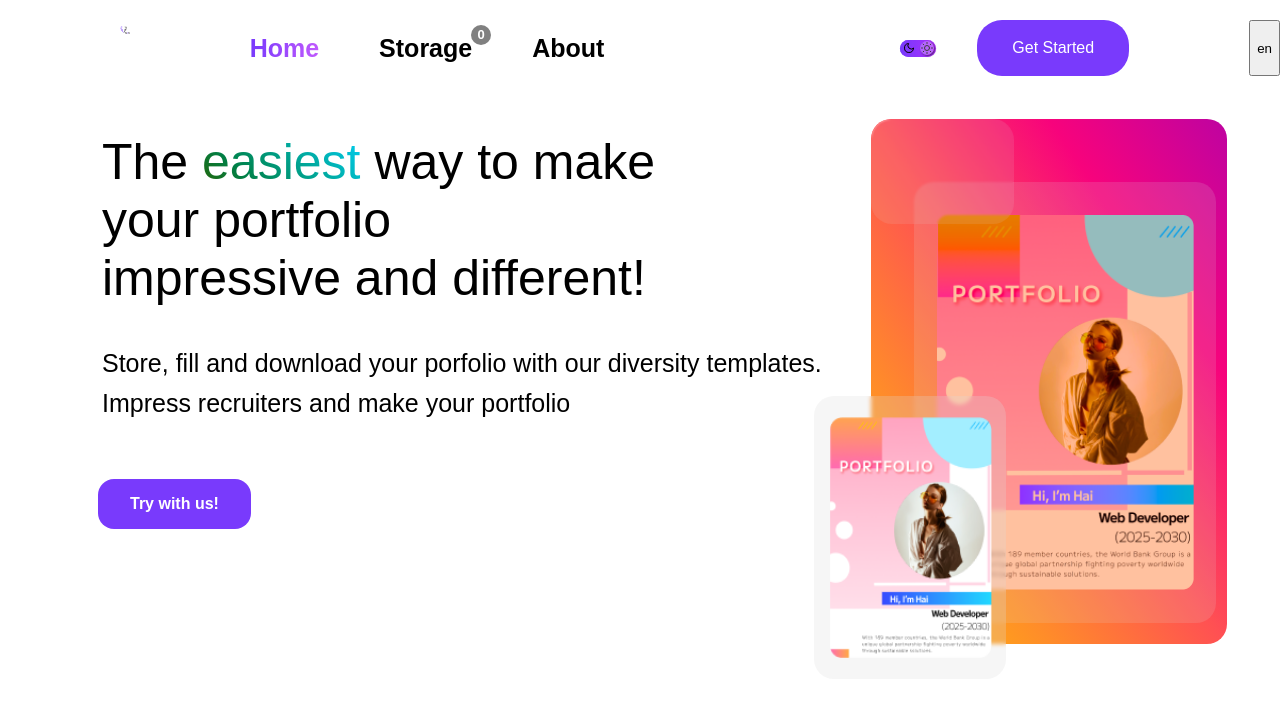
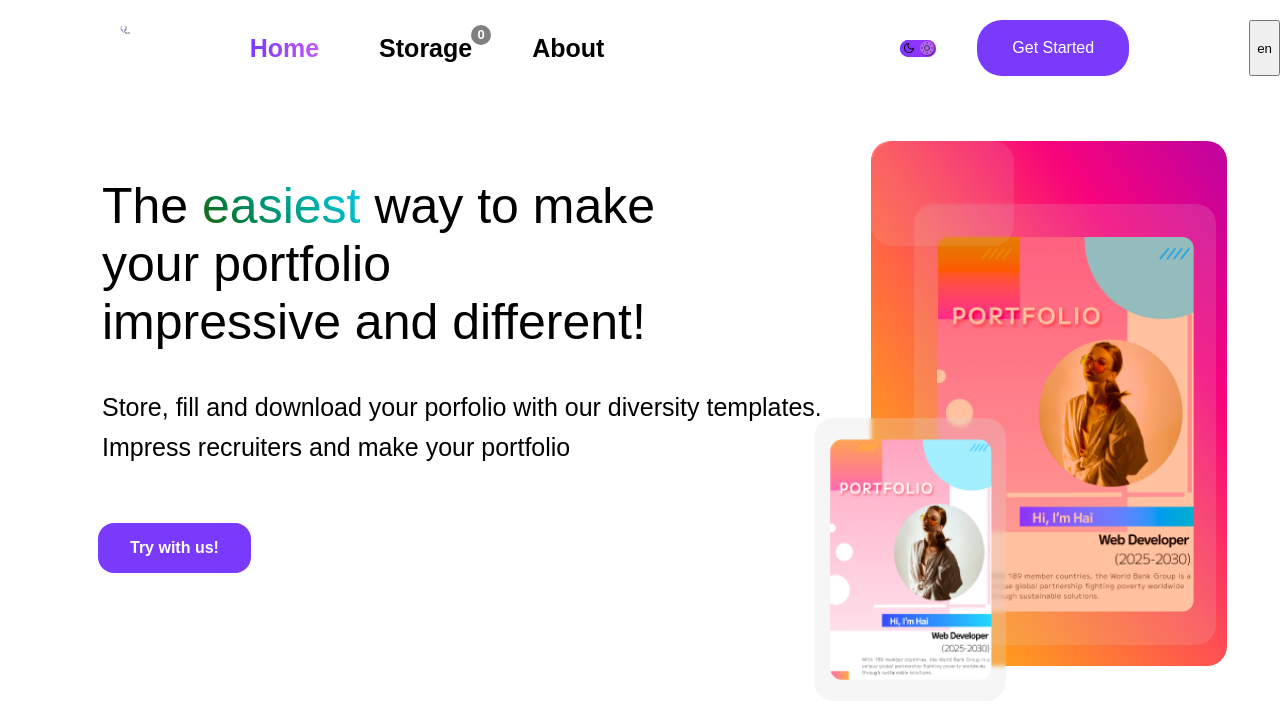
Before and after one commit to tranvanhai0504/web-create-portfolio, a React (Create React App) app: page / in a window 1280 px wide. Shown: the top 718 px of the page. Built offline with nearby package versions, Linux system fonts and the light colour scheme; the HTML template or start-up script is replaced by a standard one.

Commit message:
Home Page

```diff
--- a/src/pages/HomePage/Home.module.css
+++ b/src/pages/HomePage/Home.module.css
@@ -9,7 +9,7 @@
     flex-grow: 6;
 }
 .HomePageCard{
-    padding-top: 42px;
+    padding-top: 64px;
     flex-grow: 4;
 }
 .Bigcard{
@@ -75,7 +75,7 @@
 }
 #section1{
     color: var(--text-color);
-    padding-top: 56px;
+    padding-top: 100px;
     display: inline-block;
     font-size: 50px;
     line-height: auto;
```
